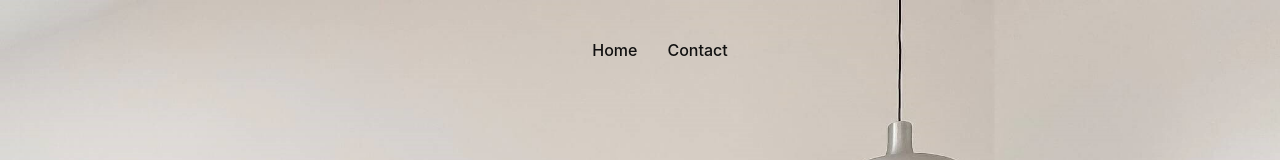
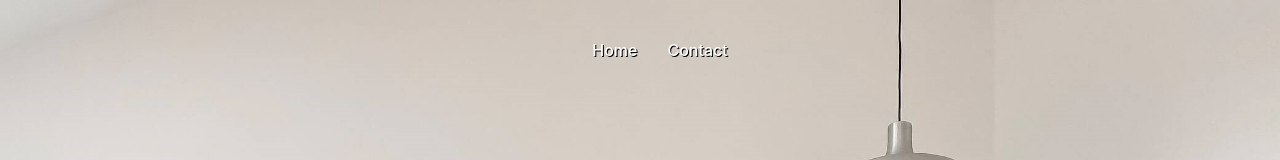
Before and after one commit to Trybuu/real-estate-agency, a React (Vite) app: page / in a window 1280 px wide. Shown: the top 160 px of the page. Built offline with nearby package versions, Linux system fonts and the light colour scheme.

Commit message:
Navigation bar tweaks & background blur on mobile

```diff
--- a/src/App.css
+++ b/src/App.css
@@ -65,7 +65,8 @@
 }
 
 .navbar-links {
-  color: #111;
+  color: #fff;
+  text-shadow: 1px 1px #000000;
   text-decoration: none;
   transition: 0.3s;
 }
@@ -83,10 +84,12 @@
     position: fixed;
     top: 12.5%;
     width: 100%;
-    left: 100%;
-    background-color: #333;
+    left: -100%;
     transition: 0.5s;
     z-index: 10;
+    backdrop-filter: blur(5px);
+    background-color: rgba(255, 255, 255, 0.1);
+    text-shadow: 1px 1px #000000;
   }
 
   .navbar-menu.active {
```
